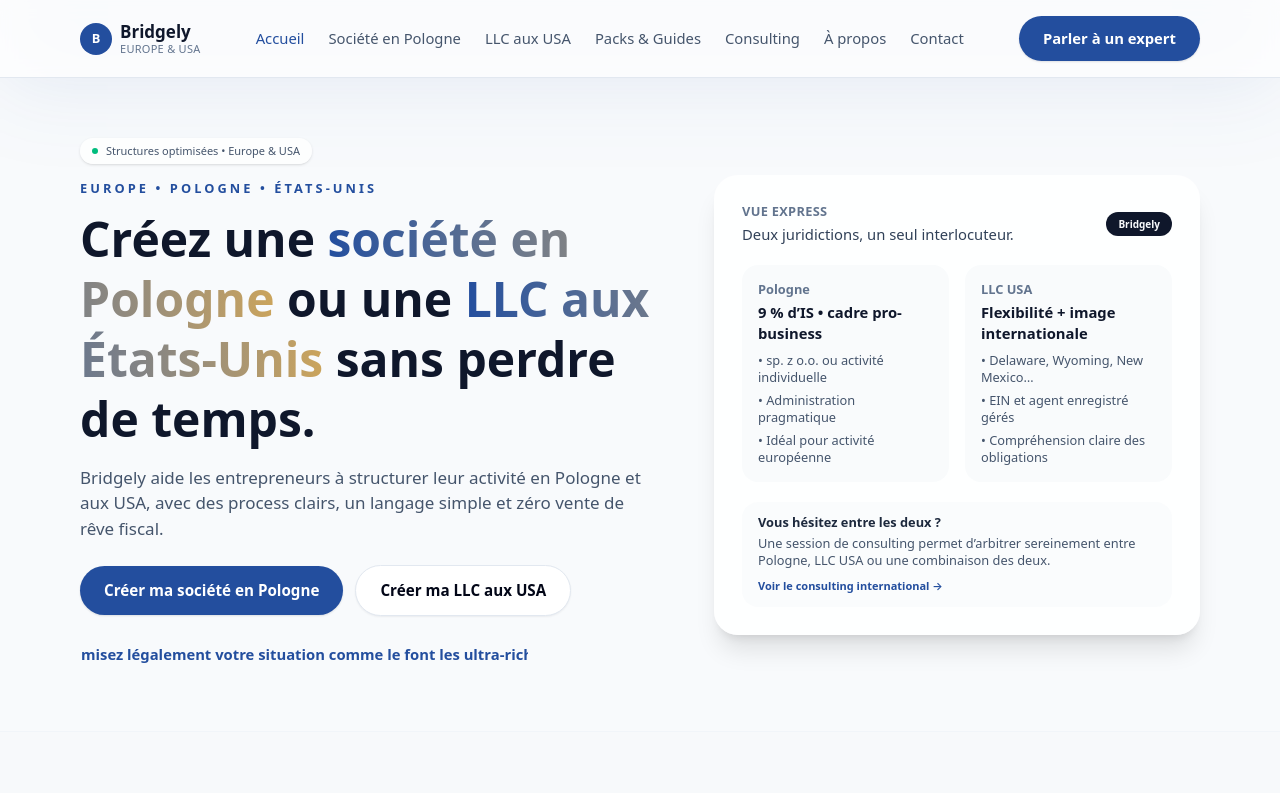
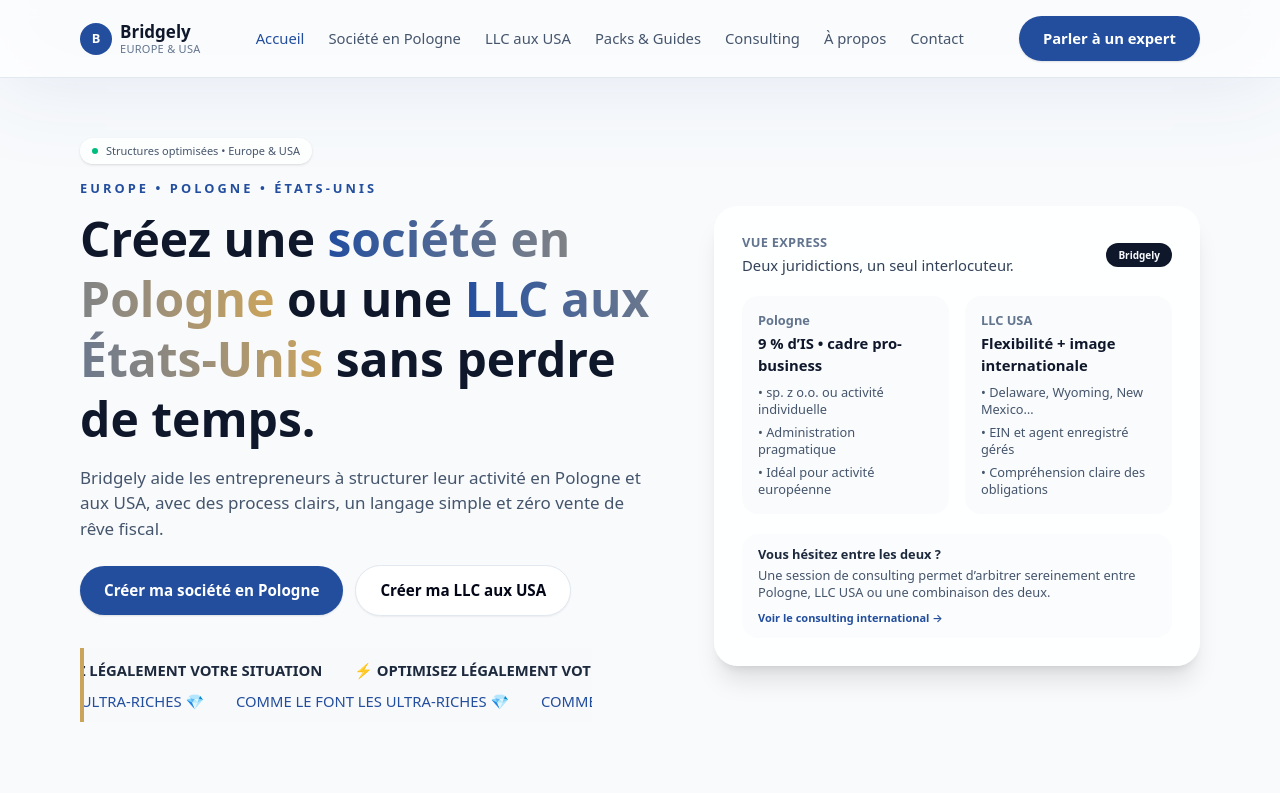
Before and after one commit to bridgelysite/website, a Next.js app: page / in a window 1280 px wide. Shown: the top 793 px of the page. Built offline with nearby package versions, Linux system fonts and the light colour scheme.

Commit message:
Update marquee to double line and faster speed

```diff
--- a/app/globals.css
+++ b/app/globals.css
@@ -106,5 +106,5 @@
 }
 
 .animate-marquee {
-  animation: marquee 25s linear infinite;
+  animation: marquee 15s linear infinite; /* Accéléré de 25s à 15s */
 }
--- a/app/page.tsx
+++ b/app/page.tsx
@@ -50,16 +50,29 @@
               </div>
 
               {/* BANDEAU DÉFILANT (MARQUEE) */}
-              <div className="relative mt-6 mb-2 overflow-hidden max-w-md">
-                <div className="animate-marquee whitespace-nowrap">
-                  <span className="text-sm font-semibold text-[color:var(--color-primary)] mr-8">
-                    ⚡ Optimisez légalement votre situation comme le font les ultra-riches
+              <div className="relative mt-8 mb-4 overflow-hidden max-w-lg border-l-4 border-[color:var(--color-accent)] bg-slate-50/50 py-2">
+                {/* Ligne 1 */}
+                <div className="animate-marquee whitespace-nowrap mb-1">
+                  <span className="text-sm font-bold text-slate-800 mr-8">
+                    ⚡ OPTIMISEZ LÉGALEMENT VOTRE SITUATION
                   </span>
-                  <span className="text-sm font-semibold text-[color:var(--color-primary)] mr-8">
-                    ⚡ Optimisez légalement votre situation comme le font les ultra-riches
+                  <span className="text-sm font-bold text-slate-800 mr-8">
+                    ⚡ OPTIMISEZ LÉGALEMENT VOTRE SITUATION
                   </span>
-                  <span className="text-sm font-semibold text-[color:var(--color-primary)] mr-8">
-                    ⚡ Optimisez légalement votre situation comme le font les ultra-riches
+                  <span className="text-sm font-bold text-slate-800 mr-8">
+                    ⚡ OPTIMISEZ LÉGALEMENT VOTRE SITUATION
+                  </span>
+                </div>
+                {/* Ligne 2 (décalée ou différente) */}
+                <div className="animate-marquee whitespace-nowrap" style={{ animationDirection: 'reverse' }}>
+                   <span className="text-sm font-medium text-[color:var(--color-primary)] mr-8">
+                    COMME LE FONT LES ULTRA-RICHES 💎
+                  </span>
+                  <span className="text-sm font-medium text-[color:var(--color-primary)] mr-8">
+                    COMME LE FONT LES ULTRA-RICHES 💎
+                  </span>
+                  <span className="text-sm font-medium text-[color:var(--color-primary)] mr-8">
+                    COMME LE FONT LES ULTRA-RICHES 💎
                   </span>
                 </div>
               </div>
```
